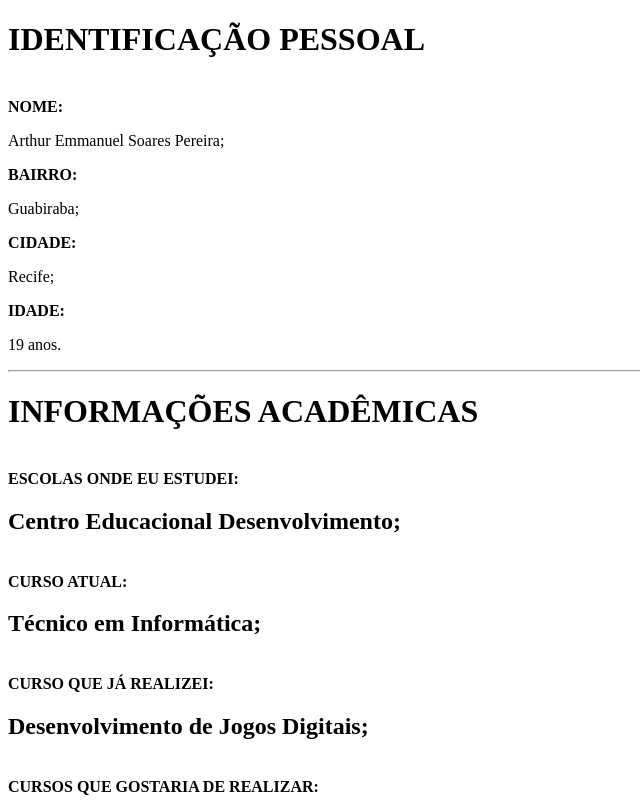
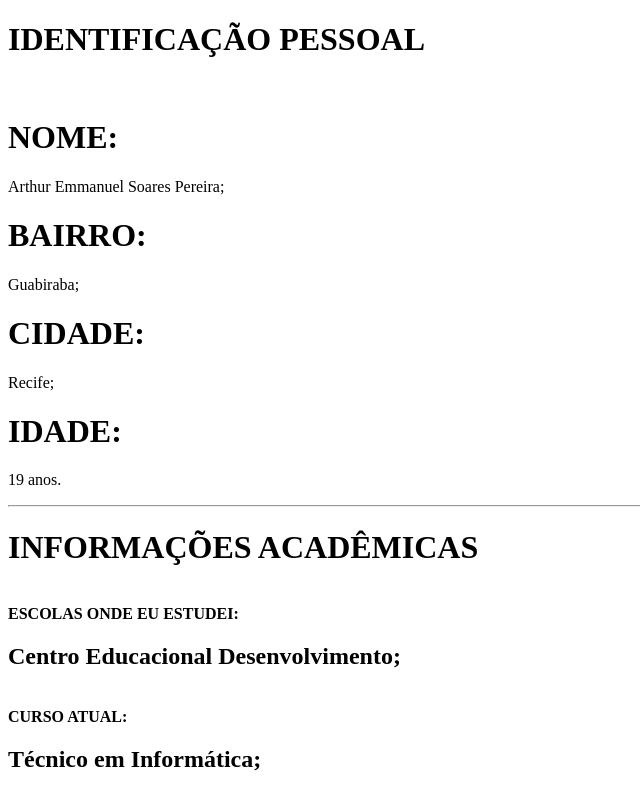
Before and after one commit to arthurdino2014-lab/index.html-3, a plain HTML site: page index.html in a window 1280 px wide. Shown: the top 800 px of the page, without its empty margins (0-640 px from the left). Drawn offline with Linux system fonts and the light colour scheme.

Commit message:
Atualização 5

```diff
--- a/index.html
+++ b/index.html
@@ -7,10 +7,10 @@
 </head>
 <body>
     <h1>IDENTIFICAÇÃO PESSOAL</h1><br>
-       <strong>NOME:</strong><p>Arthur Emmanuel Soares Pereira;</p>
-       <strong>BAIRRO:</strong><p>Guabiraba;</p>
-       <strong>CIDADE:</strong><p>Recife;</p>
-       <strong>IDADE:</strong><p>19 anos.</p>
+       <strong><h1>NOME:</h1></strong><p>Arthur Emmanuel Soares Pereira;</p>
+       <strong><h1>BAIRRO:</h1></strong><p>Guabiraba;</p>
+       <strong><h1>CIDADE:</h1></strong><p>Recife;</p>
+       <strong><h1>IDADE:</h1></strong><p>19 anos.</p>
 
        <hr>
 
```
